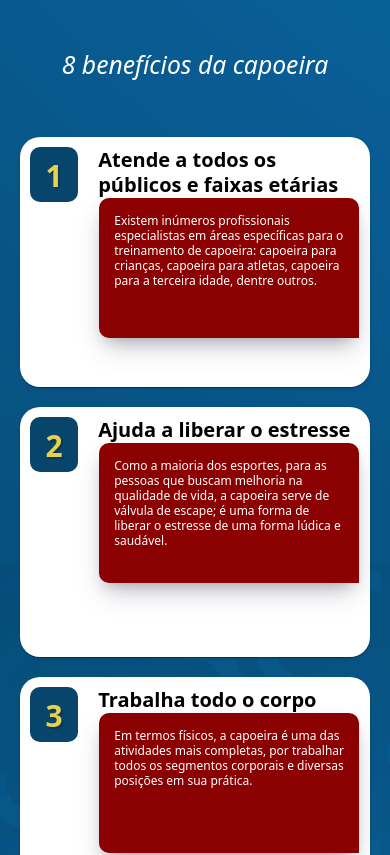
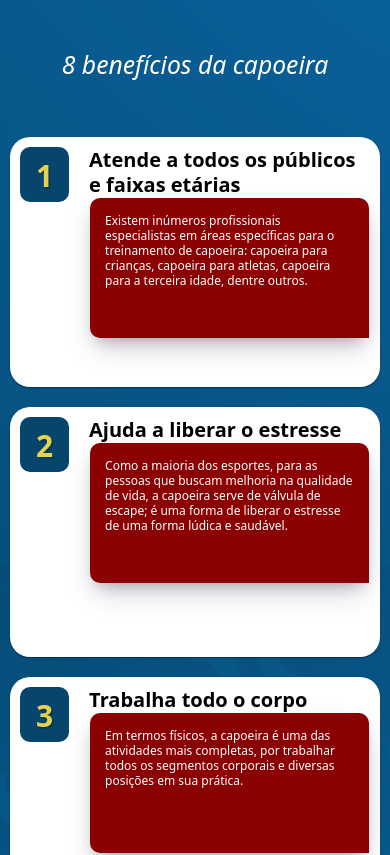
Before and after one commit to LucaMaia/PrototipoSiteAruanda, a Next.js app: page / in a window 390 px wide. Shown: the part 2040-2895 px from the top of the page. Built offline with nearby package versions, Linux system fonts and the light colour scheme.

Commit message:
ajustes beneficios cards

```diff
--- a/components/CardBeneficios/CardBeneficios.module.css
+++ b/components/CardBeneficios/CardBeneficios.module.css
@@ -124,7 +124,7 @@
 }
 
 .size{
-    max-width: 60%;
+    max-width: 90%;
     margin: 0 auto;
 }
 
@@ -152,38 +152,12 @@
     margin-top: 900px ;
 }
 
-@media (max-width: 1500px) {
-    .desc{
-        height: 140px;
-        font-size: 12px;
-    }
-    .alinhamento_imagem_oculos{
-        display: none;
-    }
-    .alinhamento_imagem_laptop{
-        display: none;
-    }
-    .alinhamento_imagem_error{
-        display: none;
-    }
-    .logo{
-        display: none;
-    }
-    .titulo_processo_seletivo{
-        margin: 20px auto;
-    }
-    .card{
-        max-width: 650px;
-    }
-
-}
-
 @media (max-width: 370px) {
     .info{
         height:auto;
     }
     .card{
-       height: 400px;
+        height: 400px;
     }
 
 }
@@ -210,11 +184,6 @@
     .titulo_processo_seletivo{
         width: 65%;
     }
-
-    .size{
-        max-width: 60%;
-        margin: 0 auto;
-    }
 }
 
 @media (max-width: 900px) {
@@ -223,7 +192,34 @@
         width: 55%;
     }
     .size{
-        max-width: 100vw;
+        max-width: 100%;
         margin: 0 auto;
     }
 }
+
+
+@media (max-width: 1500px) {
+    .desc{
+        height: 100px;
+        font-size: 12px;
+    }
+    .alinhamento_imagem_oculos{
+        display: none;
+    }
+    .alinhamento_imagem_laptop{
+        display: none;
+    }
+    .alinhamento_imagem_error{
+        display: none;
+    }
+    .logo{
+        display: none;
+    }
+    .titulo_processo_seletivo{
+        margin: 20px auto;
+    }
+    .card{
+        max-width: 650px;
+    }
+
+}
--- a/subpages/Beneficios/Beneficios.module.css
+++ b/subpages/Beneficios/Beneficios.module.css
@@ -11,6 +11,6 @@
 }
 
 .alinhamento_beneficios{
-    max-width: 95%;
+    max-width: 100%;
     margin: 0 auto;
 }
--- a/subpages/PorquePraticar/Pratica.module.css
+++ b/subpages/PorquePraticar/Pratica.module.css
@@ -31,20 +31,18 @@
     font-size: 25px;
 }
 
-@media (max-width: 1000px) {
-    .historia{
-        max-width:100%;
-        padding:0px;
-    }
-}
-
-
 @media (max-width: 1500px) {
     .text_historia{
         max-width: 100vw;
         padding:5px;
     }
+}
+
+
+@media (max-width: 1000px) {
     .historia{
+        max-width:100%;
+        padding:0px;
         font-size: 15px;
     }
 }
```
